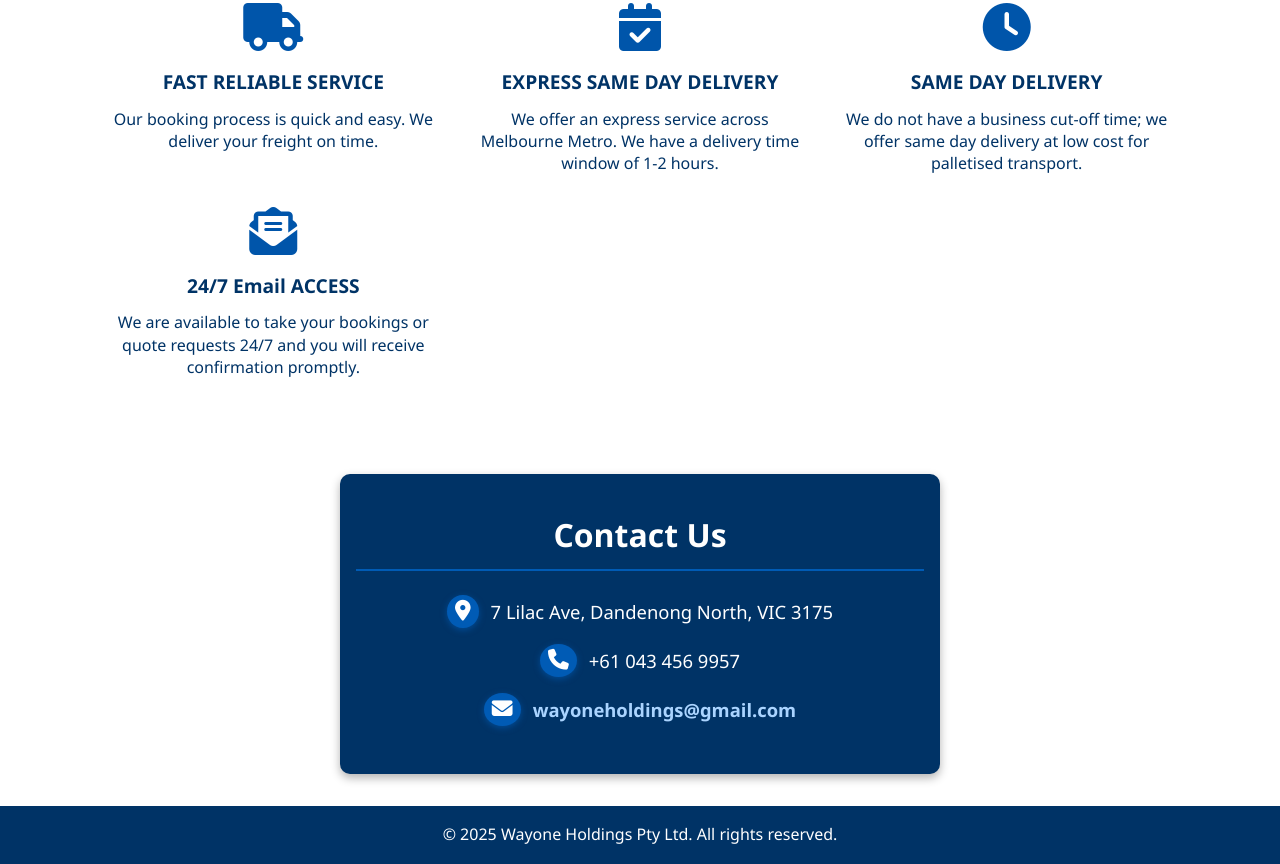
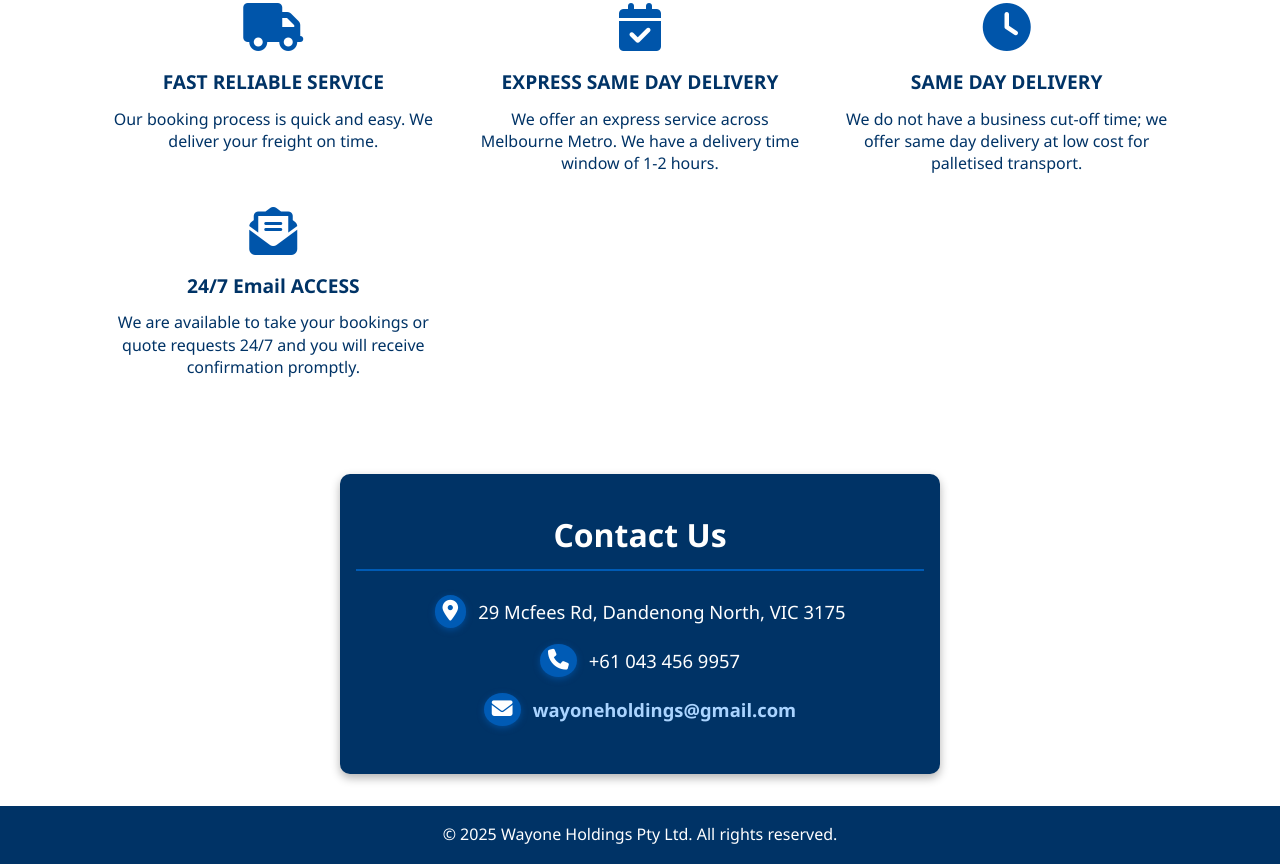
Before and after one commit to pirus-01/Wayone-Holdings-Pty-Ltd, a plain HTML site: page index.html in a window 1280 px wide. Shown: the part 3087-3951 px from the top of the page. Drawn offline with Linux system fonts and the light colour scheme.

Commit message:
Update index.html
address change

```diff
--- a/index.html
+++ b/index.html
@@ -143,7 +143,7 @@
   <section id="contact" class="section contact">
     <div class="container">
       <h2>Contact Us</h2>
-      <p><i class="fas fa-map-marker-alt icon-fa"></i> 7 Lilac Ave, Dandenong North, VIC 3175</p>
+      <p><i class="fas fa-map-marker-alt icon-fa"></i> 29 Mcfees Rd, Dandenong North, VIC 3175</p>
       <p><i class="fas fa-phone icon-fa"></i> +61 043 456 9957</p>
       <p>
         <i class="fas fa-envelope icon-fa"></i>
```
